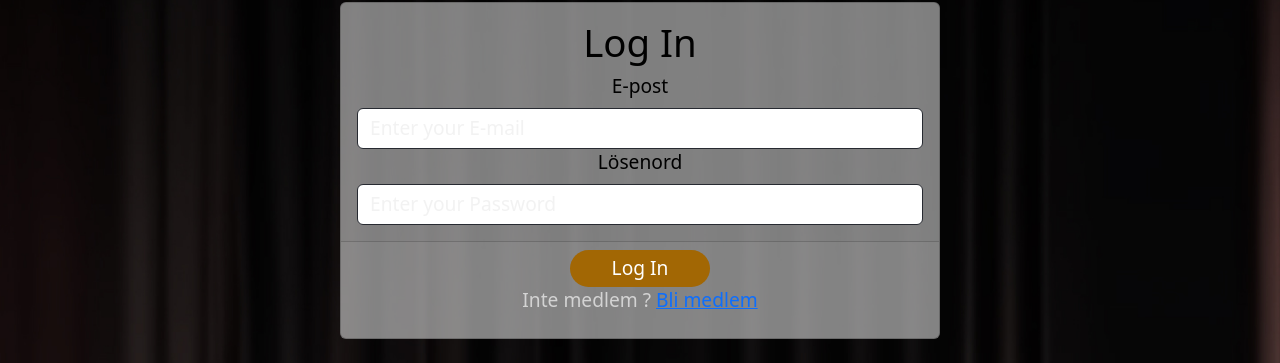
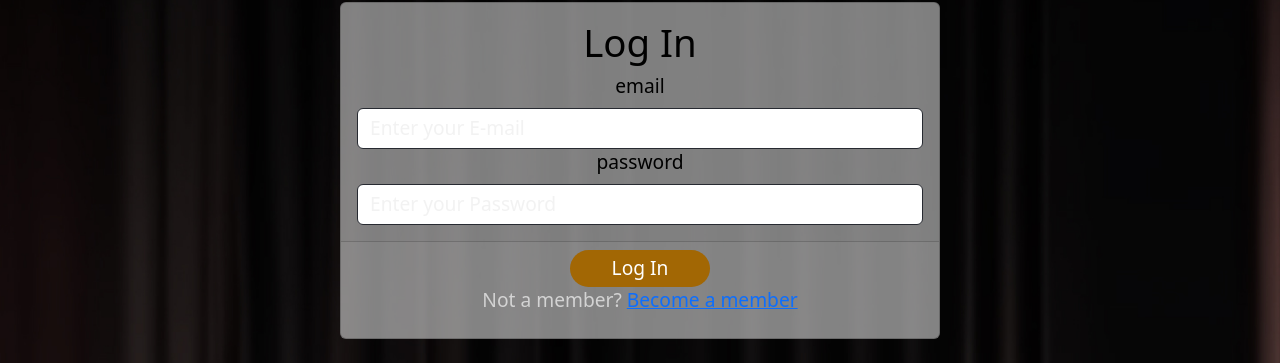
Before and after one commit to ELHabibA/Filmvisarna, a React (Vite) app: page /loggain in a window 1280 px wide. Shown: the part 159-522 px from the top of the page. Built offline with nearby package versions, Linux system fonts and the light colour scheme.

Commit message:
package added

```diff
--- a/package.json
+++ b/package.json
@@ -17,7 +17,7 @@
     "express": "^4.18.2",
     "express-mysql-session": "^3.0.0",
     "express-session": "^1.17.3",
-    "mysql2": "^3.6.1",
+    "mysql2": "^3.6.2",
     "nodemailer": "^6.9.5",
     "react": "^18.2.0",
     "react-bootstrap": "^2.9.0",
--- a/src/LogIn.jsx
+++ b/src/LogIn.jsx
@@ -11,8 +11,8 @@ const LogIn = () => {
   const loginHeaderText = 'Log In';
 
   const initialLoginData = {
-    'E-mail': '',
-    'Password': '',
+    email: '', // Update the field names to match your form
+    password: '', // Update the field names to match your form
   };
 
   const [loginData, setLoginData] = useState(initialLoginData);
@@ -25,15 +25,9 @@ const LogIn = () => {
 
   const handleLogin = async () => {
     setIsLoggingIn(true);
-
-    // Clear previous login error
     setLoginError('');
 
-    // You can add your login logic here, e.g., using an API request.
-
     try {
-      // Replace this with your actual login logic
-      // Example: Call an authentication API endpoint
       const response = await fetch('/api/login', {
         method: 'POST',
         headers: {
@@ -46,7 +40,13 @@ const LogIn = () => {
         throw new Error('Login failed. Please try again.');
       }
 
-      // Redirect to a success page or perform other actions
+      const data = await response.json();
+
+      if (data.error) {
+        setLoginError(data.error);
+      } else {
+        // Redirect or perform other actions upon successful login
+      }
     } catch (error) {
       console.error('Error during login:', error);
       setLoginError('Login failed. Please try again.');
@@ -62,15 +62,13 @@ const LogIn = () => {
           <h2 style={inputStyle}>{loginHeaderText}</h2>
           <Form className="rectangle-form">
             {[
-              { field: 'E-post', label: 'Enter your E-mail' },
-              { field: 'Lösenord', label: 'Enter your Password' },
+              { field: 'email', label: 'Enter your E-mail' },
+              { field: 'password', label: 'Enter your Password' },
             ].map(({ field, label }) => (
               <Form.Group key={field}>
-                <Form.Label style={placeholderStyle}>
-                  {field}
-                </Form.Label>
+                <Form.Label style={placeholderStyle}>{field}</Form.Label>
                 <Form.Control
-                  type={field === 'Password' ? 'password' : 'text'}
+                  type={field === 'password' ? 'password' : 'text'}
                   style={inputFieldStyle}
                   placeholder={label}
                   value={loginData[field]}
@@ -86,7 +84,7 @@ const LogIn = () => {
             {isLoggingIn ? 'Logging in...' : 'Log In'}
           </Button>
           <p className="text-muted">
-            Inte medlem ? <Link to="/blimedlem">Bli medlem</Link>
+            Not a member? <Link to="/blimedlem">Become a member</Link>
           </p>
         </Card.Footer>
       </Card>
```
